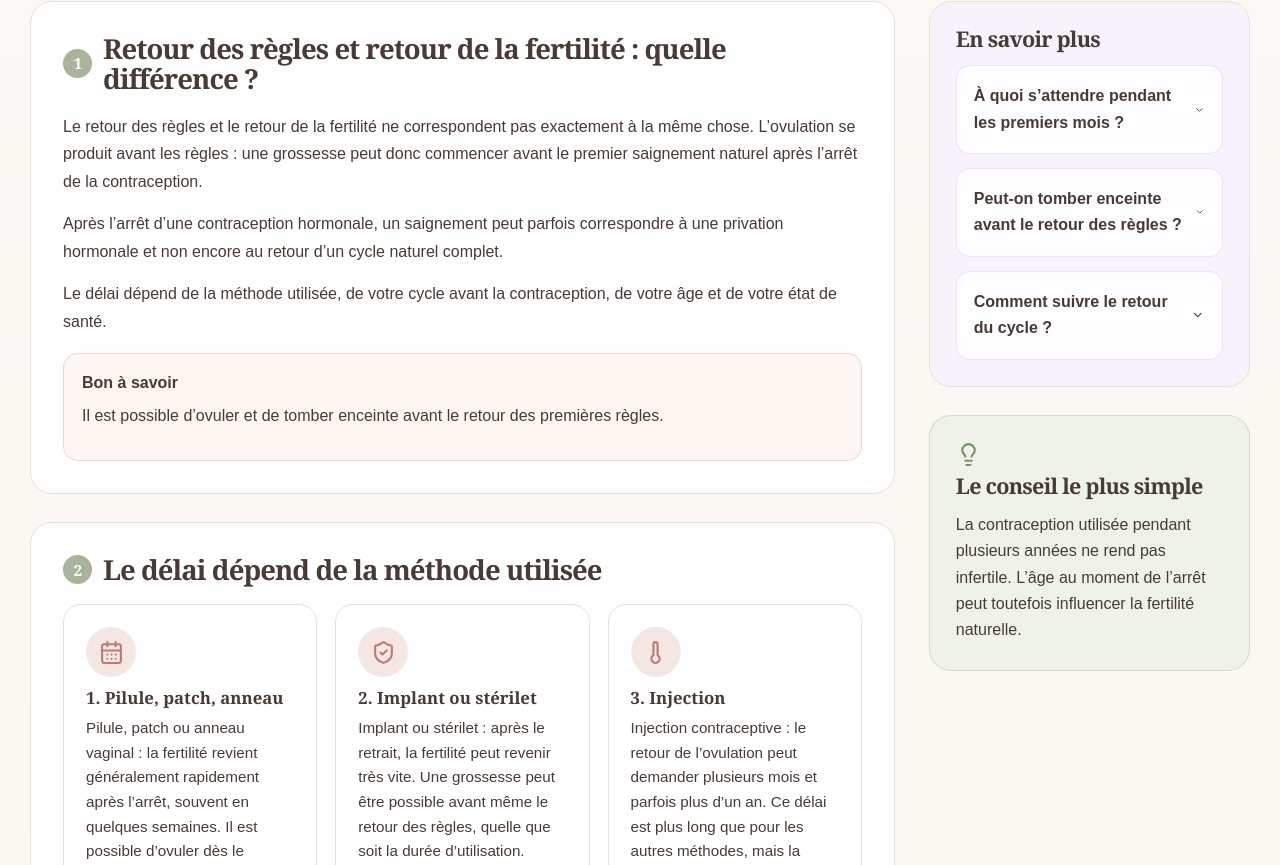
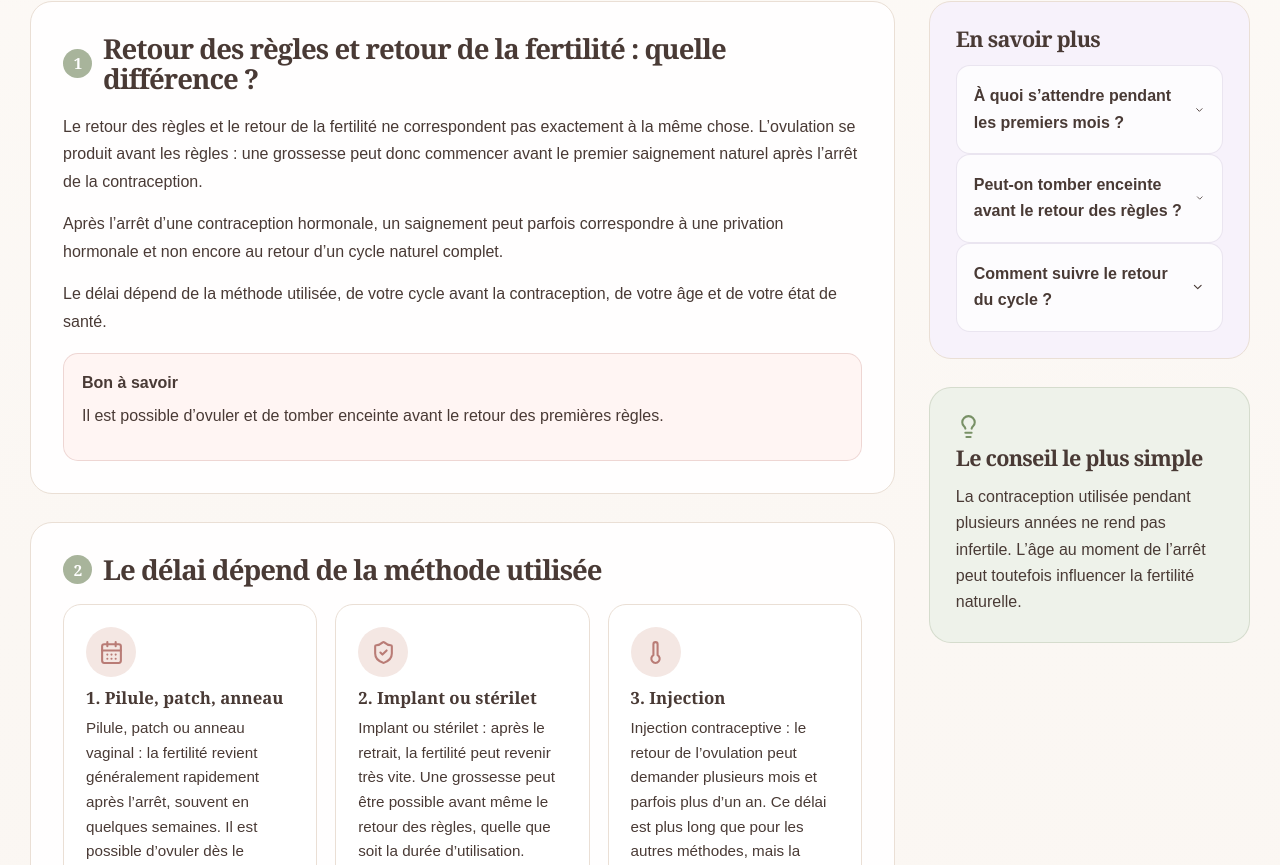
Before and after one commit to Yelenna04/maman-pas-a-pas, a Next.js app: page /articles/apres-arret-contraception-quand-cycle-revient in a window 1280 px wide. Shown: the part 1071-1936 px from the top of the page. Built offline with nearby package versions, Linux system fonts and the light colour scheme.

Commit message:
Add files via upload

```diff
--- a/app/articles/[slug]/page.tsx
+++ b/app/articles/[slug]/page.tsx
@@ -378,7 +378,8 @@ function UnifiedArticle({ article }: { article: Article }) {
                 <h2>En savoir plus</h2>
 
                 {extraSections.map((section) => (
-                  <details key={section.title}>
+                  <div key={section.title}>
+                    <details>
                       <summary>
                         {section.title}
                         <ChevronDown size={18} />
@@ -395,13 +396,14 @@ function UnifiedArticle({ article }: { article: Article }) {
                           ))}
                         </ul>
                       )}
+                    </details>
 
                     {section.quote && (
-                      <div className="project-mini-tip">
+                      <div className="project-mini-tip" style={{ marginTop: 12 }}>
                         {renderRichText(section.quote)}
                       </div>
                     )}
-                  </details>
+                  </div>
                 ))}
               </section>
             )}
```
Lines whose indentation alone changed are shown as unchanged.
